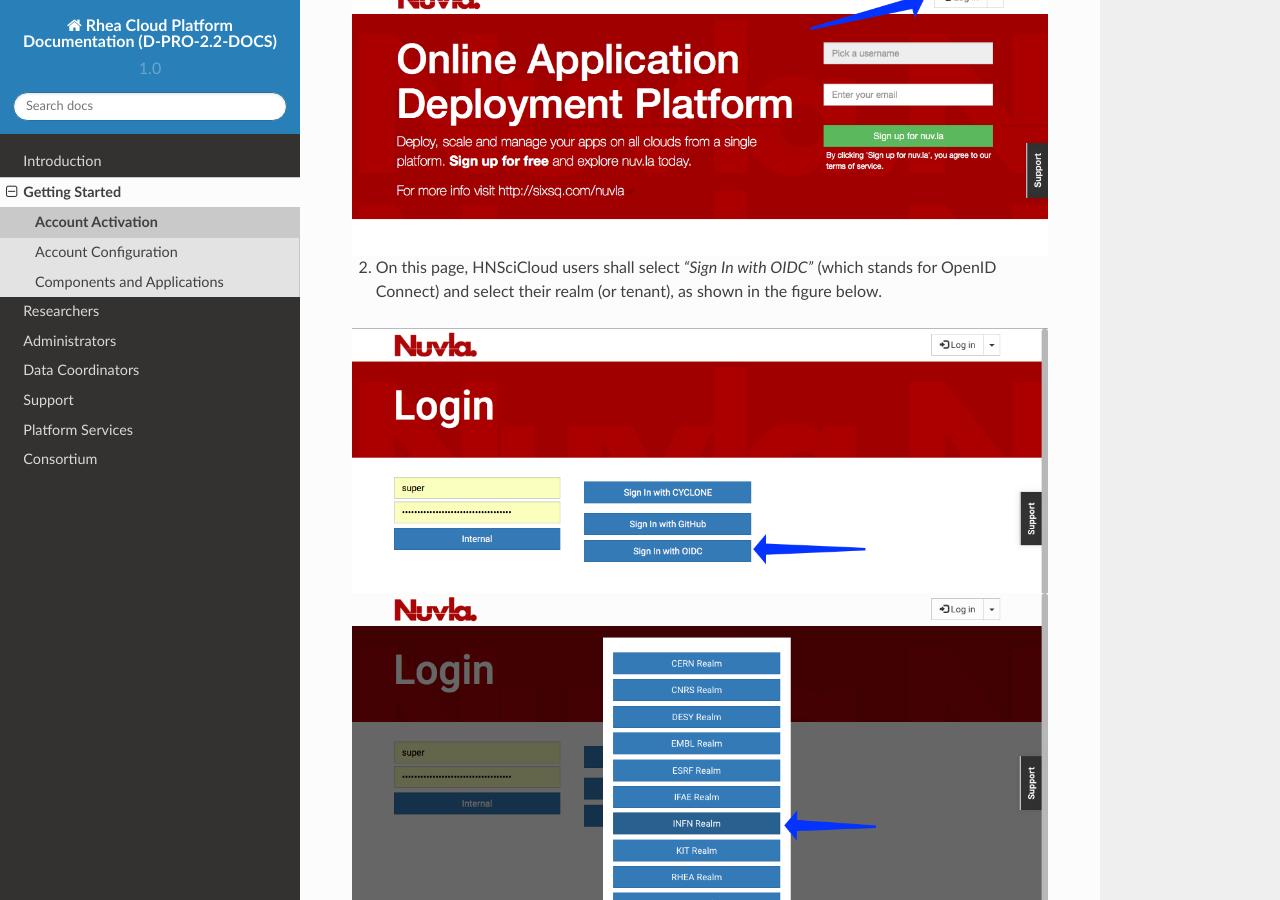
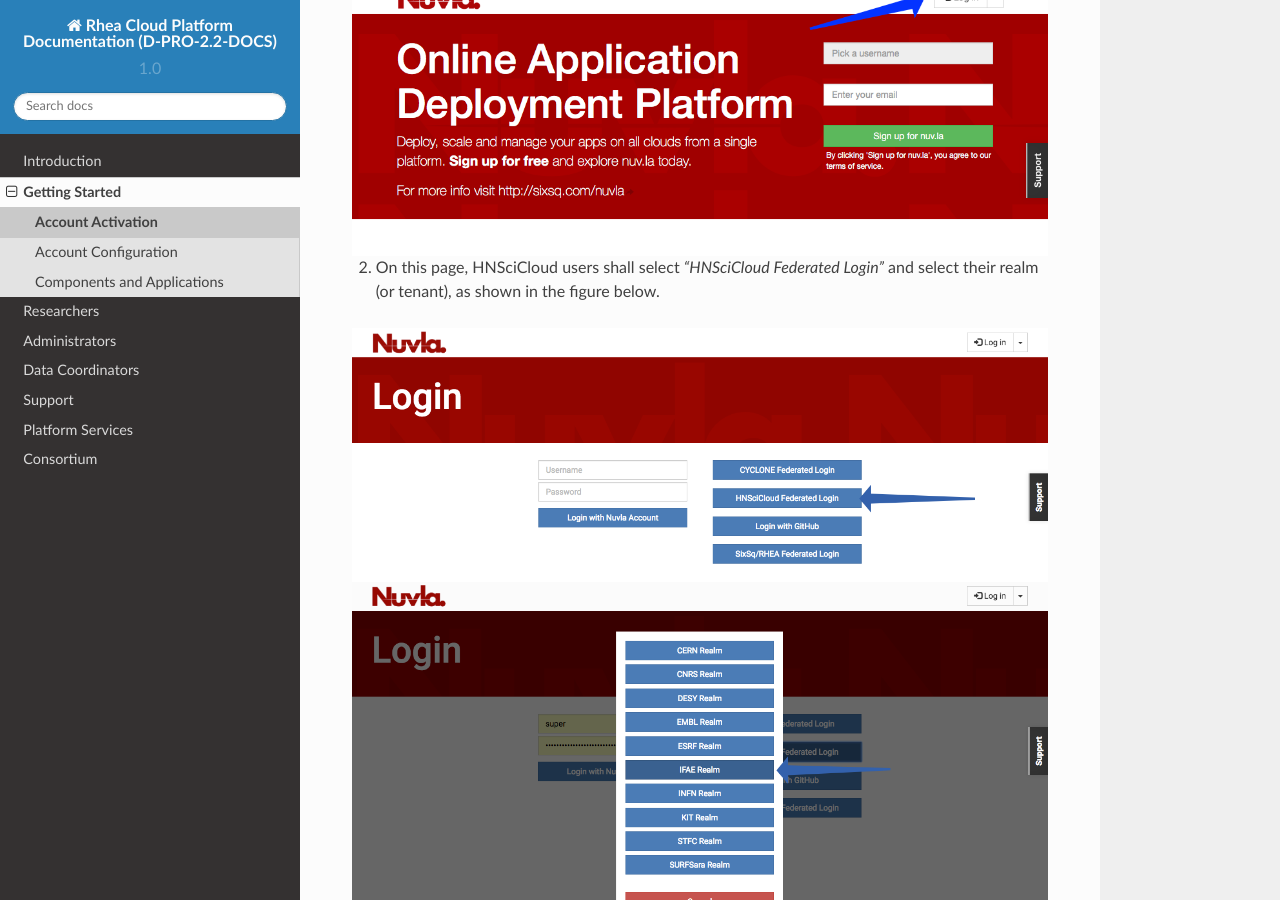
Before and after one commit to teamputtygen/hn-docs, a Sphinx documentation site: the page built from docs/getting-started/activation.rst, in a window 1280 px wide and 900 px high, scrolled down 347 px. Built offline with Sphinx 7.4.7 and the Read the Docs theme 2.0.0, drawn with Linux system fonts in a browser that asks for light colours.

Commit message:
update documentation for login interface changes

```diff
--- a/docs/getting-started/activation.rst
+++ b/docs/getting-started/activation.rst
@@ -15,9 +15,9 @@
    :alt: Nuvla sign in/up page
    :align: center
 
-2. On this page, HNSciCloud users shall select *"Sign In with OIDC"*
-   (which stands for OpenID Connect) and select their realm (or
-   tenant), as shown in the figure below.
+2. On this page, HNSciCloud users shall select *"HNSciCloud Federated
+   Login"* and select their realm (or tenant), as shown in the figure
+   below.
 
 .. image:: ../images/nuvlaLoginMethods.png
    :alt: Nuvla login methods page
```
Also changed, not shown: docs/images/nuvlaLoginMethods.png, docs/images/nuvlaLoginRealms.png.
